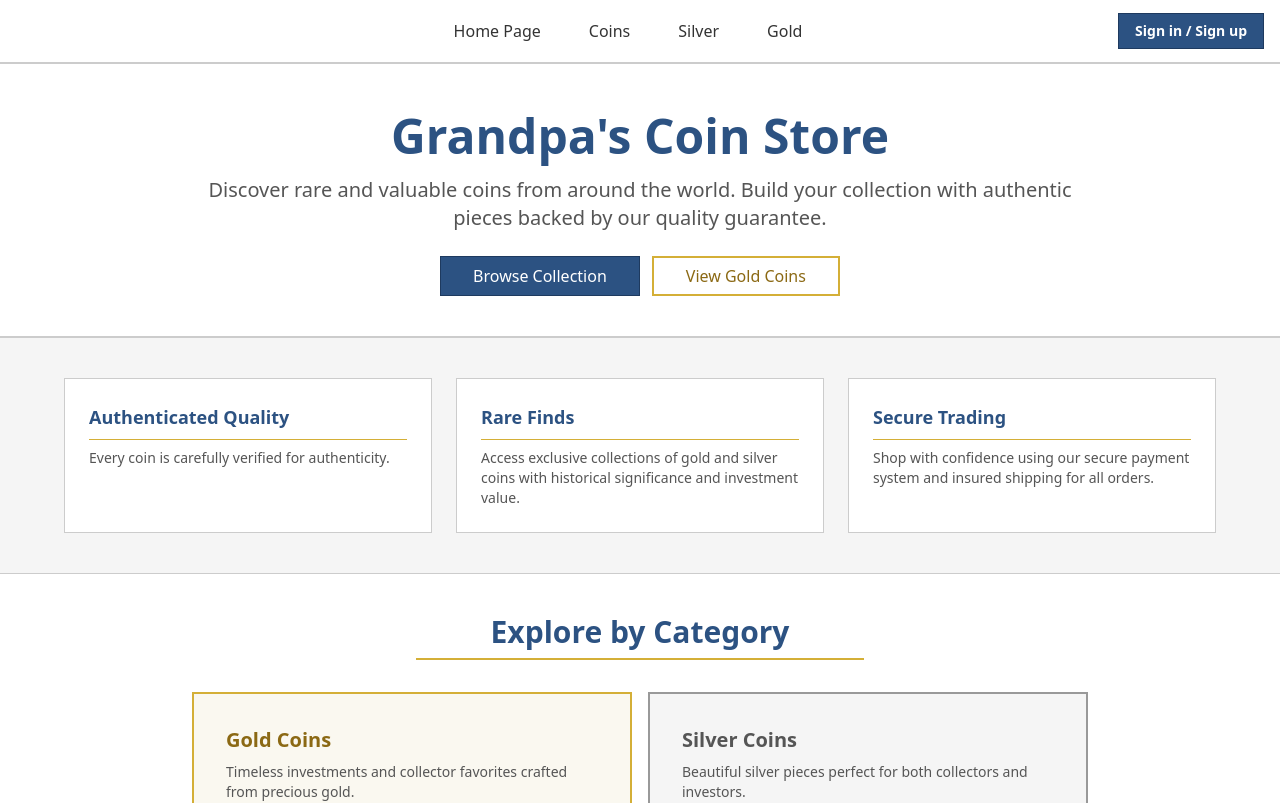
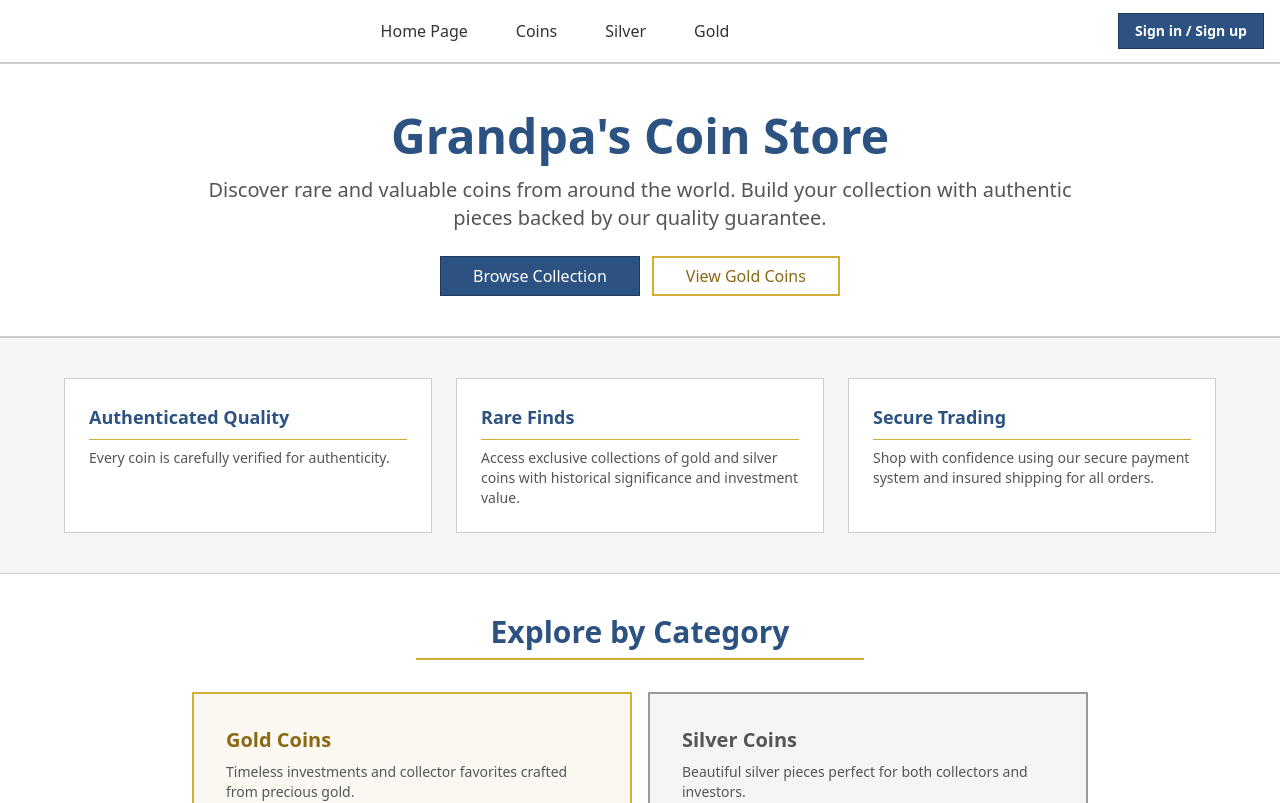
Before and after one commit to Jinxy2004/coin-store, a Next.js app: page / in a window 1280 px wide. Shown: the top 803 px of the page. Built offline with nearby package versions, Linux system fonts and the light colour scheme; no server answers; the database is empty.

Commit message:
Fixed wrapping

```diff
--- a/app/ui/landingPage/NavBar.tsx
+++ b/app/ui/landingPage/NavBar.tsx
@@ -12,8 +12,8 @@ const Navbar = async () => {
     <>
       <div className="w-full h-16 bg-white sticky top-0 z-50 border-b-2 border-[#cccccc]">
         <div className="container mx-auto px-4 h-full">
-          <div className="grid grid-cols-3 items-center h-full">
-            <ul className="col-start-2 justify-self-center hidden md:flex gap-x-6 text-[#333333] font-medium">
+          <div className="flex items-center justify-between h-full">
+            <ul className="flex gap-x-6 text-[#333333] font-medium whitespace-nowrap mx-auto">
               <li>
                 <NavButton href="/">Home Page</NavButton>
               </li>
@@ -36,14 +36,14 @@ const Navbar = async () => {
             </ul>
 
             {isAuthenticated ? (
-              <div className="flex items-center gap-4 justify-self-end">
+              <div className="flex items-center gap-4 shrink-0">
                 <CartIcon isAuthenticated={isAuthenticated} />
                 <Button asChild variant="destructive" className="font-semibold">
                   <LogoutLink>Logout</LogoutLink>
                 </Button>
               </div>
             ) : (
-              <Button asChild className="justify-self-end font-semibold">
+              <Button asChild className="shrink-0 font-semibold">
                 <LoginLink>Sign in / Sign up</LoginLink>
               </Button>
             )}
```
